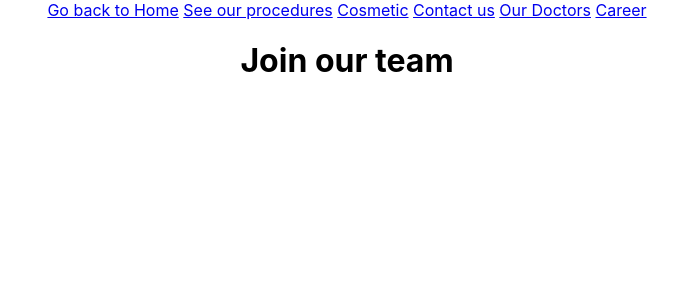
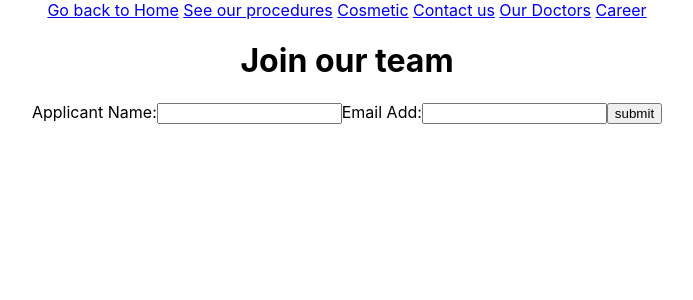
Before and after one commit to ireneyap68/dentist_website_react_router, a React (Create React App) app: page /career in a window 1280 px wide. Shown: the top 300 px of the page, without its empty margins (293-986 px from the left). Built offline with nearby package versions, Linux system fonts and the light colour scheme.

Commit message:
[form] Add form in career component

```diff
--- a/src/Career.js
+++ b/src/Career.js
@@ -5,6 +5,13 @@ class Career extends Component {
         return (
             <div>
                 <h1>Join our team</h1>
+                <form>
+                    <label>Applicant Name:</label>
+                    <input type="text" name="name"></input>
+                    <label>Email Add:</label>
+                    <input type="text" name="email"></input>
+                    <button type="submit">submit</button>
+                </form>
             </div>
         )
     }
```
